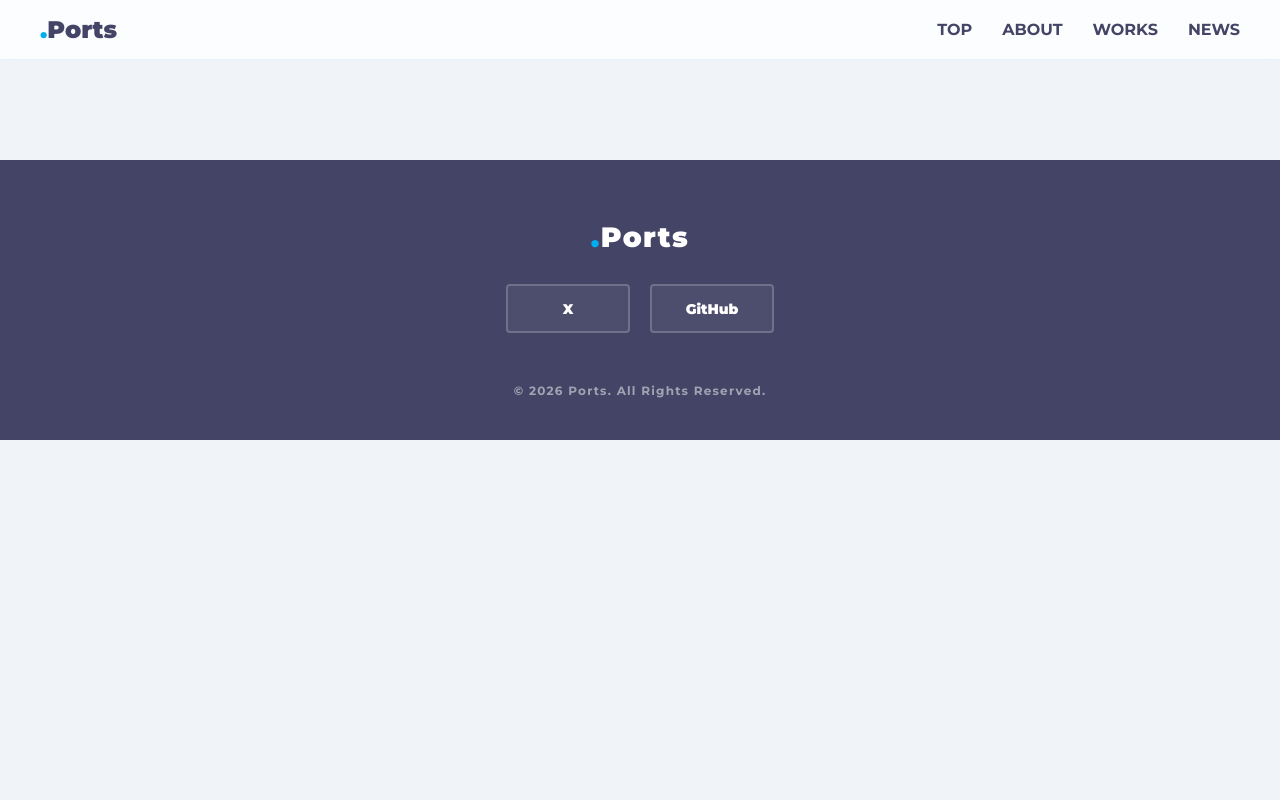
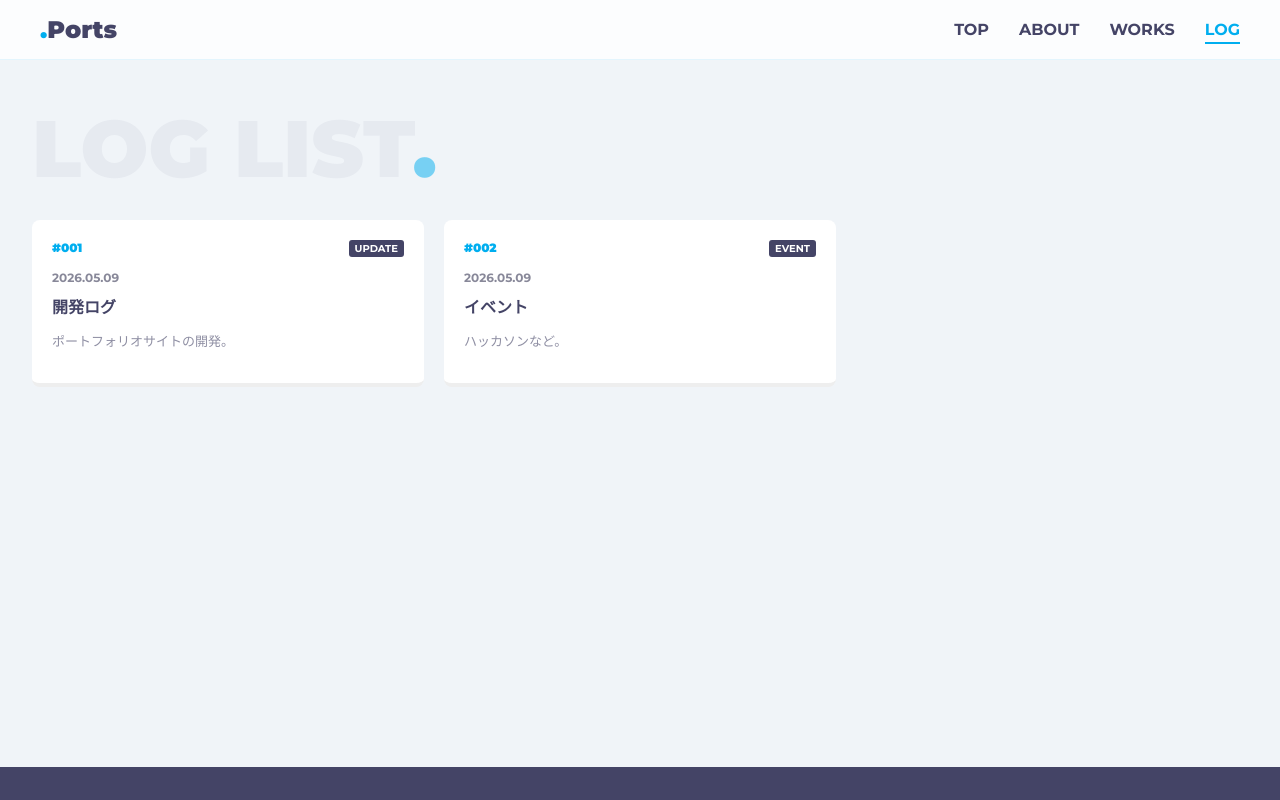
Before and after one commit to STsou-gra/Ports, a Vue app: page /log in a window 1280 px wide. Shown: the top 800 px of the page. Built offline with nearby package versions, Linux system fonts and the light colour scheme.

Commit message:
NEWSからLOGに修正&markdown、prismjs導入

```diff
--- a/package.json
+++ b/package.json
@@ -15,13 +15,17 @@
     "format": "prettier --write --experimental-cli src/"
   },
   "dependencies": {
+    "markdown-it": "^14.1.1",
     "pinia": "^3.0.4",
+    "prismjs": "^1.30.0",
     "vue": "^3.5.29",
     "vue-router": "^5.0.3"
   },
   "devDependencies": {
     "@tsconfig/node24": "^24.0.4",
+    "@types/markdown-it": "^14.1.2",
     "@types/node": "^24.11.0",
+    "@types/prismjs": "^1.26.6",
     "@vitejs/plugin-vue": "^6.0.4",
     "@vue/eslint-config-typescript": "^14.7.0",
     "@vue/tsconfig": "^0.8.1",
--- a/src/App.vue
+++ b/src/App.vue
@@ -11,7 +11,7 @@ import { RouterLink, RouterView } from 'vue-router'
           <RouterLink to="/" class="nav-btn">TOP</RouterLink>
           <RouterLink to="/about" class="nav-btn">ABOUT</RouterLink>
           <RouterLink to="/works" class="nav-btn">WORKS</RouterLink>
-          <RouterLink to="/news" class="nav-btn">NEWS</RouterLink>
+          <RouterLink to="/log" class="nav-btn">LOG</RouterLink>
         </nav>
       </div>
     </header>
--- a/src/data/news.ts
+++ b/src/data/log.ts
@@ -1,4 +1,4 @@
-export interface NewsItem {
+export interface LogItem {
   id: number
   date: string
   title: string
@@ -6,7 +6,7 @@ export interface NewsItem {
   tag: string
 }
 
-export const allNews: NewsItem[] = [
+export const allLog: LogItem[] = [
   {
     id: 1,
     date: '2026.05.09',
@@ -24,7 +24,7 @@ export const allNews: NewsItem[] = [
 ]
 
 //最新順にソートした配列をエクスポート
-export const sortedNews = [...allNews].sort((a, b) => {
+export const sortedLog = [...allLog].sort((a, b) => {
   const dateA = new Date(a.date.replace(/\./g, '-')).getTime()
   const dateB = new Date(b.date.replace(/\./g, '-')).getTime()
   return dateB - dateA
--- a/src/data/works.ts
+++ b/src/data/works.ts
@@ -1,11 +1,12 @@
 // src/data/works.ts
 export interface Project {
-  id: number
-  title: string
-  tech: string
-  desc: string
-  date: string
-  thumb: string
+  id: number // ID
+  title: string // 作品記事タイトル
+  tech: string // 使用技術
+  desc: string // 第二見出し（pタグ）
+  article: string //記事内容(Markdown形式)
+  date: string // 書かれた日付
+  thumb: string // 作品の種類
   videoUrl?: string // YouTube埋め込みURL (https://www.youtube.com/embed/動画ID)
   images?: string[] // 複数画像のURL
   githubUrl?: string // ソースコードへのリンク
@@ -15,17 +16,34 @@ export interface Project {
 export const allWorks: Project[] = [
   {
     id: 1,
-    title: 'Original Game Engine',
-    tech: 'C++ / DirectX',
-    desc: 'フルスクラッチでのエンジン開発',
-    date: '2026-02-13',
-    thumb: 'ENGINE',
+    title: 'ポートフォリオサイトへようこそ',
+    tech: 'Vue.js / TypeScript',
+    desc: 'パンパカパーン！ポートフォリオが作成されました！',
+    date: '2026-05-11',
+    thumb: 'Web',
+    article: '',
+  },
+]
+
+//最新順並び替え処理
+export const sortedWorks = [...allWorks].sort((a, b) => {
+  return new Date(b.date).getTime() - new Date(a.date).getTime()
+})
+
+//作成例
+/*{
+    id: 1,
+    title: 'ポートフォリオサイトへようこそ',
+    tech: 'Vue.js / TypeScript',
+    desc: 'パンパカパーン！ポートフォリオが作成されました！',
+    date: '2026-05-11',
+    thumb: 'Web',
     images: ['engine_01.jpg', 'engine_02.jpg'], // ダミー画像名
     videoUrl: 'https://www.youtube.com/embed/dQw4w9WgXcQ', // サンプルID
     githubUrl: 'https://github.com/yourname/engine',
     siteUrl: 'https://youtube.com/watch?v=...',
   },
-  {
+    {
     id: 2,
     title: '3D Character Model',
     tech: 'Blender',
@@ -65,10 +83,4 @@ export const allWorks: Project[] = [
     date: '2026-01-30',
     thumb: 'SHADER',
   },
-  // 7個目以降もここに追加していくだけで、WorksViewのアーカイブに反映されます
-]
-
-//最新順並び替え処理
-export const sortedWorks = [...allWorks].sort(
-  (a, b) => new Date(b.date).getTime() - new Date(a.date).getTime(),
-)
+  */
--- a/src/views/DetailView.vue
+++ b/src/views/DetailView.vue
@@ -1,20 +1,52 @@
 <script setup lang="ts">
 import { useRoute } from 'vue-router'
-import { sortedWorks } from '@/data/works'
-import { sortedNews } from '@/data/news'
-import { computed } from 'vue'
+import { sortedWorks, type Project } from '@/data/works'
+import { sortedLog, type LogItem } from '@/data/log'
+import { computed, onMounted, nextTick } from 'vue'
+
+// MarkdownとPrismのインポート
+import MarkdownIt from 'markdown-it'
+import Prism from 'prismjs'
+
+// --- 言語とテーマの読み込み ---
+import 'prismjs/themes/prism-tomorrow.css' //暗めのテーマ
+/*
+import 'prismjs/components/prism-clike'
+import 'prismjs/components/prism-c'
+import 'prismjs/components/prism-cpp'
+import 'prismjs/components/prism-csharp'
+import 'prismjs/components/prism-python'
+import 'prismjs/components/prism-bash'
+*/
 
 const route = useRoute()
 
+// MarkdownIt
+const md = new MarkdownIt({
+  html: true,
+  linkify: true,
+  typographer: true,
+})
+
 // 表示するデータを特定
-const item = computed(() => {
+const item = computed<(Project & LogItem) | null>(() => {
   const id = Number(route.params.id)
   const isWork = route.path.includes('works')
-
-  const found = isWork ? sortedWorks.find((w) => w.id === id) : sortedNews.find((n) => n.id === id)
-
+  const found = isWork ? sortedWorks.find((w) => w.id === id) : sortedLog.find((n) => n.id === id)
   return (found as any) || null
 })
+
+// MarkdownをHTMLに変換
+const renderedContent = computed(() => {
+  return item.value ? md.render(item.value.desc) : ''
+})
+
+const highlightCode = async () => {
+  await nextTick() //HTMLが描画されるのを待つ
+  Prism.highlightAll()
+}
+
+onMounted(highlightCode)
 </script>
 
 <template>
@@ -24,7 +56,7 @@ const item = computed(() => {
         <button @click="$router.back()" class="back-btn">← BACK</button>
 
         <div class="detail-header">
-          <span class="detail-category">{{ route.path.includes('works') ? 'WORKS' : 'NEWS' }}</span>
+          <span class="detail-category">{{ route.path.includes('works') ? 'WORKS' : 'LOG' }}</span>
           <h1 class="detail-title">{{ item.title }}</h1>
           <p class="detail-date">{{ item.date }}</p>
         </div>
@@ -40,7 +72,7 @@ const item = computed(() => {
         </div>
 
         <div class="detail-body">
-          <p class="main-desc">{{ item.desc }}</p>
+          <div class="main-desc markdown-body" v-html="renderedContent"></div>
 
           <div class="external-links" v-if="item.githubUrl || item.siteUrl">
             <a v-if="item.githubUrl" :href="item.githubUrl" target="_blank" class="link-btn github"
@@ -75,6 +107,41 @@ const item = computed(() => {
     </section>
   </div>
 </template>
+
+<style>
+.markdown-body {
+  color: #446;
+  line-height: 1.8;
+}
+
+/* コードブロックの外枠 */
+.markdown-body pre {
+  margin: 1.5em 0;
+  padding: 1em;
+  border-radius: 12px;
+  background: #2d2d2d !important; /* 明示的に暗くする */
+  overflow-x: auto;
+}
+
+/* インラインコード */
+.markdown-body :not(pre) > code {
+  background: #eee;
+  padding: 2px 5px;
+  border-radius: 4px;
+  font-family: monospace;
+}
+
+/* 見出しの調整 */
+.markdown-body h3 {
+  margin: 1.5em 0 0.5em;
+  padding-bottom: 0.3em;
+  border-bottom: 2px solid #00aeef;
+}
+
+.markdown-body ul {
+  padding-left: 1.5em;
+}
+</style>
 
 <style scoped>
 .detail-page {
--- a/src/views/HomeView.vue
+++ b/src/views/HomeView.vue
@@ -1,12 +1,12 @@
 <script setup lang="ts">
 import { sortedWorks } from '@/data/works' // 作品データをインポート
-import { sortedNews } from '@/data/news' // ニュースデータをインポート
+import { sortedLog } from '@/data/log' // ニュースデータをインポート
 
 // 1. WORKS用：看板作品として最初の3〜6件を表示
 const homeWorks = sortedWorks.slice(0, 6)
 
-// 2. NEWS用：最新の活動履歴を抽出（日付順に並んでいる前提）
-const newsLog = sortedNews.slice(0, 6)
+// 2. LOG用：最新の活動履歴を抽出（日付順に並んでいる前提）
+const logLog = sortedLog.slice(0, 6)
 
 // ユーザー情報
 const myName = 'Sohei Saito / 疾走感の人'
@@ -59,19 +59,19 @@ const simpleProfile =
 
     <section class="section">
       <div class="section-inner">
-        <h2 class="section-title-en">NEWS<span>.</span></h2>
-        <div class="news-log-grid">
+        <h2 class="section-title-en">LOG<span>.</span></h2>
+        <div class="log-log-grid">
           <RouterLink
-            v-for="news in newsLog"
-            :key="news.id"
-            :to="'/news/' + news.id"
-            class="news-log-item"
+            v-for="log in logLog"
+            :key="log.id"
+            :to="'/log/' + log.id"
+            class="log-log-item"
           >
-            <div class="news-meta">
-              <span class="news-date">{{ news.date }}</span>
-              <span class="news-tag">{{ news.tag }}</span>
+            <div class="log-meta">
+              <span class="log-date">{{ log.date }}</span>
+              <span class="log-tag">{{ log.tag }}</span>
             </div>
-            <p class="news-content">{{ news.title }}</p>
+            <p class="log-content">{{ log.title }}</p>
           </RouterLink>
         </div>
       </div>
@@ -114,7 +114,7 @@ const simpleProfile =
 <style scoped>
 /* RouterLinkにすると青色や下線がつく場合があるのでリセット */
 .work-card,
-.news-log-item {
+.log-log-item {
   text-decoration: none;
   color: inherit;
   display: block;
@@ -225,15 +225,15 @@ const simpleProfile =
   color: white;
 }
 
-/* --- NEWS (2列リスト形式) --- */
-.news-log-grid {
+/* --- LOG (2列リスト形式) --- */
+.log-log-grid {
   display: grid;
   grid-template-columns: repeat(2, 1fr);
   gap: 15px;
   position: relative;
   z-index: 1;
 }
-.news-log-item {
+.log-log-item {
   background: rgba(255, 255, 255, 0.7);
   padding: 15px 25px;
   border-radius: 8px;
@@ -242,18 +242,18 @@ const simpleProfile =
   gap: 5px;
   border: 1px solid rgba(0, 174, 239, 0.1);
 }
-.news-meta {
+.log-meta {
   display: flex;
   gap: 15px;
   align-items: center;
 }
-.news-date {
+.log-date {
   font-family: 'Montserrat', sans-serif;
   font-weight: 900;
   color: #889;
   font-size: 14px;
 }
-.news-tag {
+.log-tag {
   background: #00aeef;
   color: white;
   font-size: 10px;
@@ -261,7 +261,7 @@ const simpleProfile =
   border-radius: 3px;
   font-weight: 900;
 }
-.news-content {
+.log-content {
   margin: 0;
   font-weight: 700;
   color: #446;
@@ -297,7 +297,7 @@ const simpleProfile =
 /* レスポンシブ */
 @media (max-width: 900px) {
   .works-grid-home,
-  .news-log-grid {
+  .log-log-grid {
     grid-template-columns: 1fr;
   }
 }
--- a/src/views/NewsView.vue
+++ b/src/views/LogView.vue
@@ -1,33 +1,33 @@
 <script setup lang="ts">
 import { ref, computed } from 'vue'
-import { sortedNews } from '@/data/news'
+import { sortedLog } from '@/data/log'
 
 const itemsPerPage = 30
 const currentPage = ref(1)
 
-const displayNews = computed(() => {
+const displayLog = computed(() => {
   const start = (currentPage.value - 1) * itemsPerPage
-  return sortedNews.slice(start, start + itemsPerPage)
+  return sortedLog.slice(start, start + itemsPerPage)
 })
 </script>
 
 <template>
-  <div class="news-archive-page">
+  <div class="log-archive-page">
     <section class="section">
       <div class="section-inner">
-        <h2 class="section-title-en">NEWS LIST<span>.</span></h2>
-        <div class="news-grid-3x10">
+        <h2 class="section-title-en">LOG LIST<span>.</span></h2>
+        <div class="log-grid-3x10">
           <RouterLink
-            v-for="item in displayNews"
+            v-for="item in displayLog"
             :key="item.id"
-            :to="'/news/' + item.id"
-            class="news-item-card"
+            :to="'/log/' + item.id"
+            class="log-item-card"
           >
-            <div class="news-item-meta">
-              <span class="news-id">#{{ String(item.id).padStart(3, '0') }}</span>
-              <span class="news-tag">{{ item.tag }}</span>
+            <div class="log-item-meta">
+              <span class="log-id">#{{ String(item.id).padStart(3, '0') }}</span>
+              <span class="log-tag">{{ item.tag }}</span>
             </div>
-            <span class="news-date">{{ item.date }}</span>
+            <span class="log-date">{{ item.date }}</span>
             <h4>{{ item.title }}</h4>
             <p>{{ item.desc }}</p>
           </RouterLink>
@@ -38,7 +38,7 @@ const displayNews = computed(() => {
 </template>
 
 <style scoped>
-.news-item-card {
+.log-item-card {
   text-decoration: none;
   color: inherit;
   display: block;
@@ -48,52 +48,52 @@ const displayNews = computed(() => {
   margin: 0 auto;
   width: 95%;
 }
-.news-grid-3x10 {
+.log-grid-3x10 {
   display: grid;
   grid-template-columns: repeat(3, 1fr); /* 横3列 */
   grid-template-rows: repeat(10, auto); /* 縦10行 */
   gap: 20px;
   margin-top: 60px;
 }
-.news-item-card {
+.log-item-card {
   background: white;
   padding: 20px;
   border-radius: 8px;
   border-bottom: 4px solid #eee;
   transition: 0.2s;
 }
-.news-item-card:hover {
+.log-item-card:hover {
   border-bottom-color: #00aeef;
   transform: translateY(-3px);
 }
 
-.news-item-meta {
+.log-item-meta {
   display: flex;
   justify-content: space-between;
   margin-bottom: 10px;
 }
-.news-id {
+.log-id {
   color: #00aeef;
   font-weight: 900;
   font-size: 12px;
 }
-.news-tag {
+.log-tag {
   font-size: 10px;
   background: #446;
   color: white;
   padding: 2px 6px;
   border-radius: 3px;
 }
-.news-date {
+.log-date {
   font-size: 12px;
   color: #889;
   font-weight: 700;
 }
-.news-item-card h4 {
+.log-item-card h4 {
   margin: 8px 0;
   font-size: 16px;
 }
-.news-item-card p {
+.log-item-card p {
   font-size: 13px;
   opacity: 0.6;
   display: -webkit-box;
@@ -122,12 +122,12 @@ const displayNews = computed(() => {
 }
 
 @media (max-width: 1000px) {
-  .news-grid-3x10 {
+  .log-grid-3x10 {
     grid-template-columns: repeat(2, 1fr);
   }
 }
 @media (max-width: 600px) {
-  .news-grid-3x10 {
+  .log-grid-3x10 {
     grid-template-columns: 1fr;
   }
 }
```
Also changed, not shown: src/router/index.ts (+4 -4 lines), 1 other file (tests, documents, lock files or other folders).
